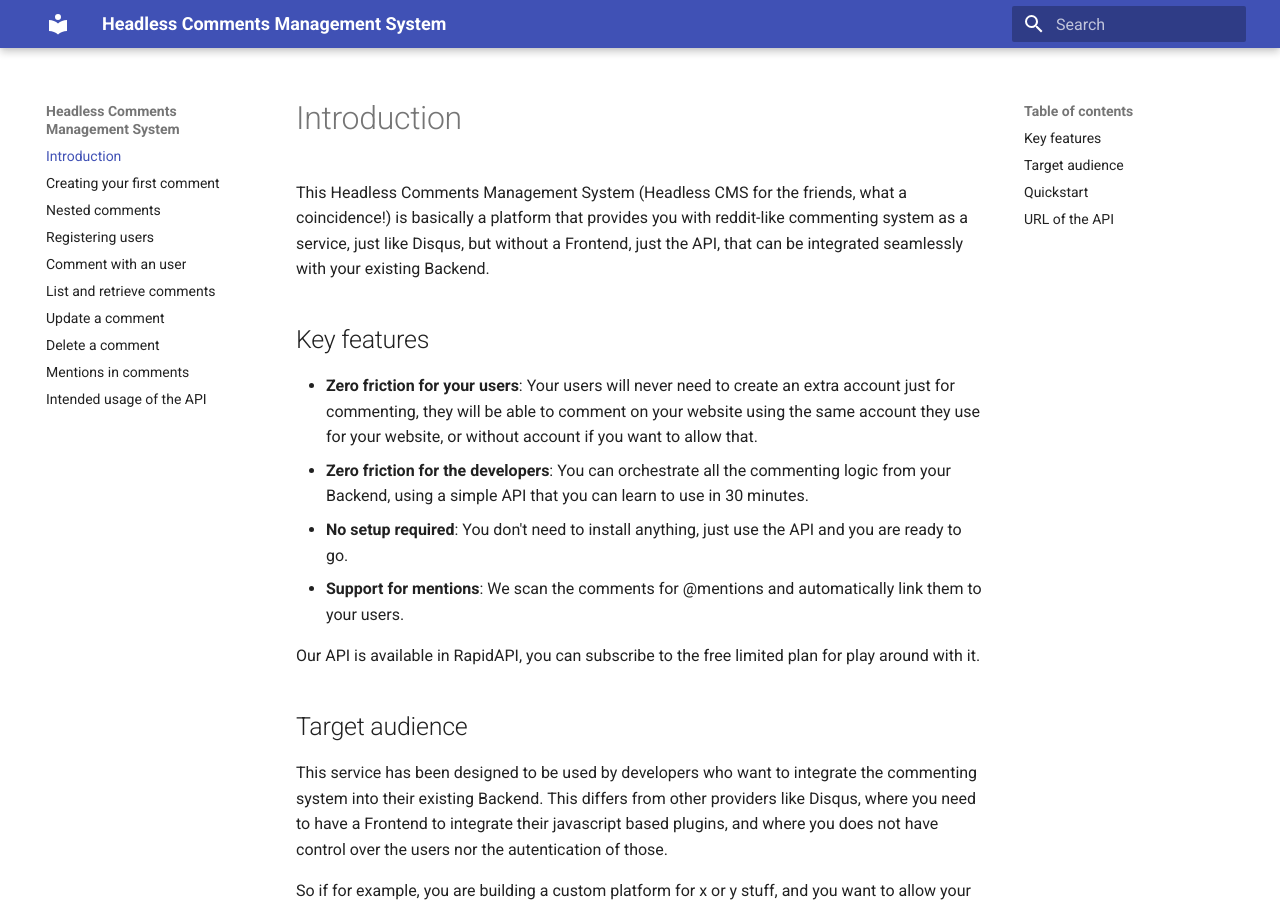
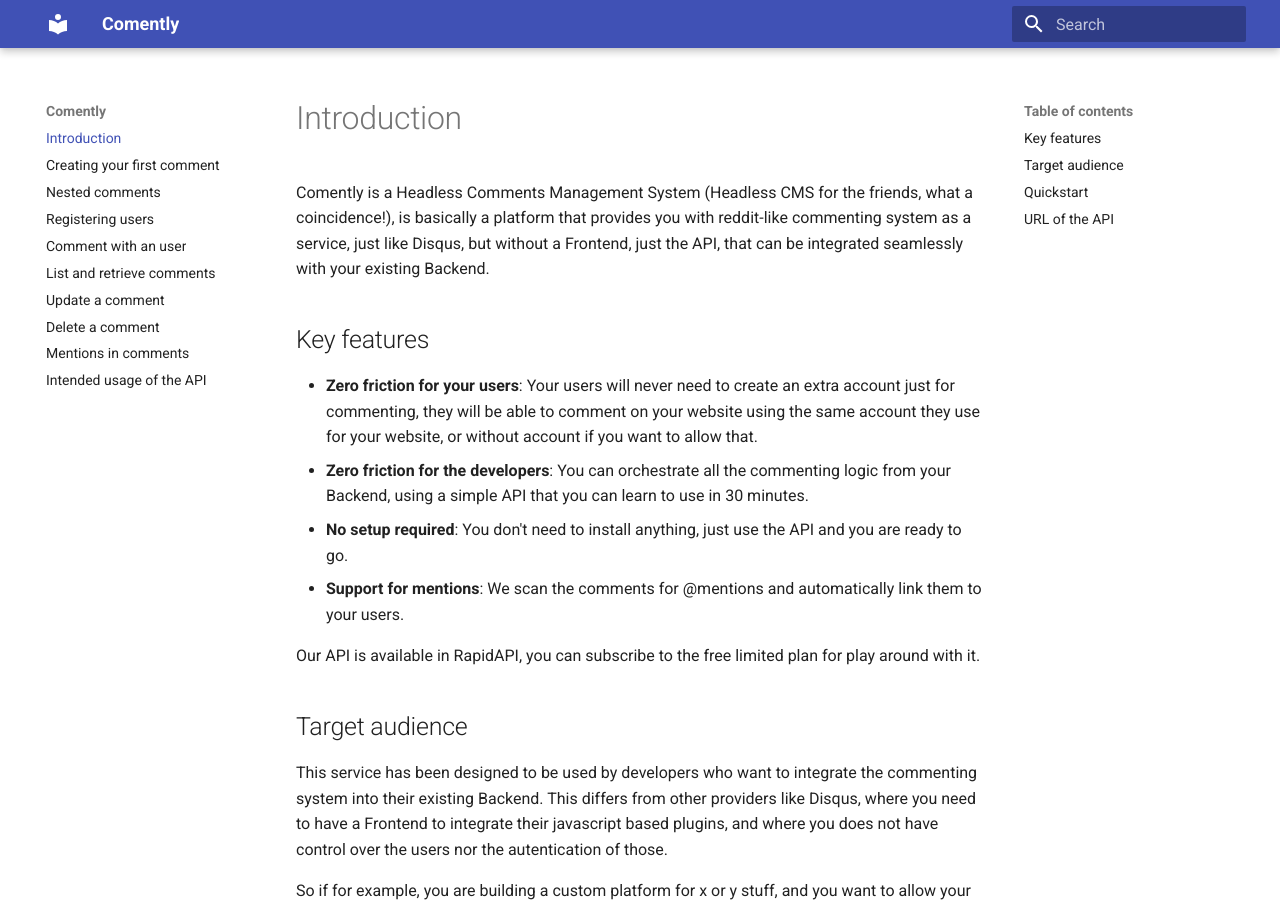
Before and after one commit to elpapi42/comently-docs, an MkDocs documentation site: the page built from docs/index.md, in a window 1280 px wide and 900 px high. Built offline with MkDocs 1.6.1 and Material for MkDocs 9.7.7, drawn with Linux system fonts in a browser that asks for light colours.

Commit message:
Fix docs

```diff
--- a/docs/index.md
+++ b/docs/index.md
@@ -1,4 +1,4 @@
-This Headless Comments Management System (Headless CMS for the friends, what a coincidence!) is basically a platform that provides you with reddit-like commenting system as a service, just like Disqus, but without a Frontend, just the API, that can be integrated seamlessly with your existing Backend.
+Comently is a Headless Comments Management System (Headless CMS for the friends, what a coincidence!), is basically a platform that provides you with reddit-like commenting system as a service, just like Disqus, but without a Frontend, just the API, that can be integrated seamlessly with your existing Backend.
 
 ## Key features
 
--- a/mkdocs.yml
+++ b/mkdocs.yml
@@ -1,4 +1,4 @@
-site_name: Headless Comments Management System
+site_name: Comently
 theme:
   name: material
 markdown_extensions:
```
